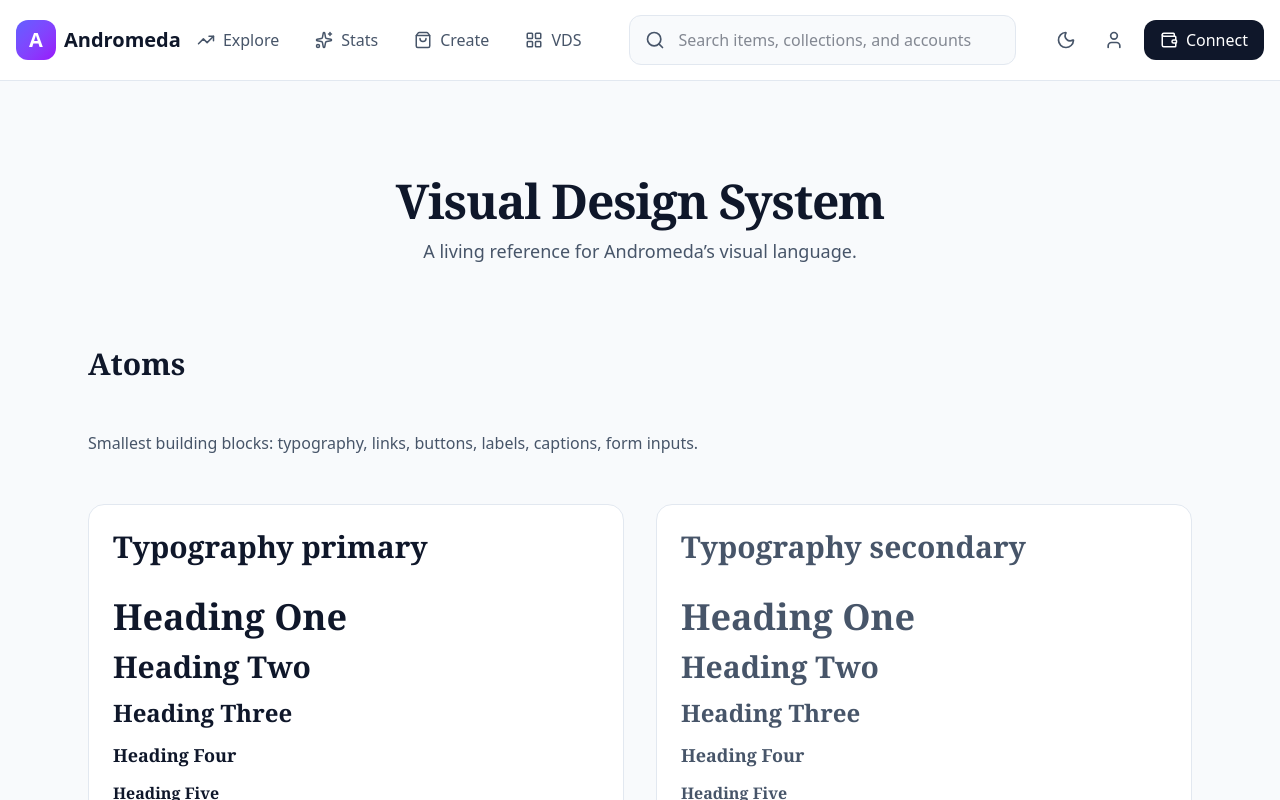
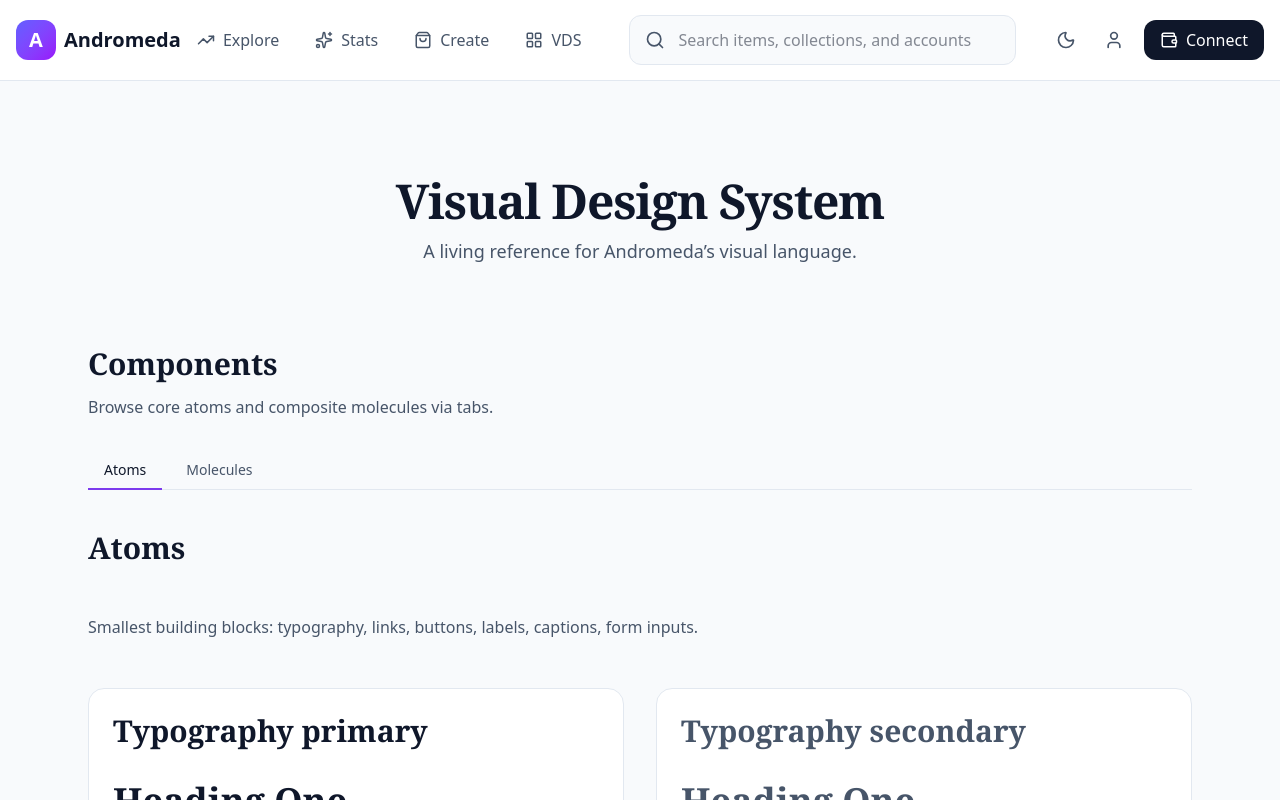
Before and after one commit to nova-collective/andromeda, a Next.js app: page /vds in a window 1280 px wide. Shown: the top 800 px of the page. Built offline with nearby package versions, Linux system fonts and the light colour scheme.

Commit message:
feat(AN-20): unit tests fix

```diff
--- a/src/app/vds/page.tsx
+++ b/src/app/vds/page.tsx
@@ -1,4 +1,5 @@
-import React from 'react';
+'use client'
+import React, { useState } from 'react';
 
 import { Wallet, ArrowRight, Heart, Search } from 'lucide-react';
 
@@ -16,12 +17,65 @@
             <Paragraph size="lg" align="center" className="text-secondary max-w-3xl mx-auto leading-relaxed">A living reference for Andromeda’s visual language.</Paragraph>
           </section>
 
-          {/* Atoms (each duplicated side-by-side) */}
-          <section className="space-y-12">
-            <Heading level={2} className="text-xl font-semibold">Atoms</Heading>
+          {/* Tabs Navigation for Atoms & Molecules */}
+          <section className="space-y-8">
+            <div className="space-y-3">
+              <Heading level={2} className="text-xl font-semibold">Components</Heading>
+              <Paragraph muted className="text-secondary max-w-3xl">Browse core atoms and composite molecules via tabs.</Paragraph>
+            </div>
+            <Tabs />
+          </section>
+
+        </div>
+      </main>
+    </>
+  );
+}
+
+function Tabs() {
+  const [active, setActive] = useState<'atoms' | 'molecules'>('atoms');
+  const tabBtnBase = 'px-4 py-2 text-sm font-medium border-b-2 -mb-px transition focus:outline-none cursor-pointer';
+  return (
+    <div className="space-y-10">
+      <div role="tablist" aria-label="Component categories" className="flex gap-2 border-b border-color">
+        <button
+          role="tab"
+          aria-selected={active === 'atoms'}
+          aria-controls="panel-atoms"
+          id="tab-atoms"
+          onClick={() => setActive('atoms')}
+          className={[
+            tabBtnBase,
+            active === 'atoms'
+              ? 'text-primary border-[color:var(--link-color)]'
+              : 'text-secondary border-transparent hover:text-textBase'
+          ].join(' ')}
+          type="button"
+        >
+          Atoms
+        </button>
+        <button
+          role="tab"
+          aria-selected={active === 'molecules'}
+          aria-controls="panel-molecules"
+          id="tab-molecules"
+          onClick={() => setActive('molecules')}
+          className={[
+            tabBtnBase,
+            active === 'molecules'
+              ? 'text-primary border-[color:var(--link-color)]'
+              : 'text-secondary border-transparent hover:text-textBase'
+          ].join(' ')}
+          type="button"
+        >
+          Molecules
+        </button>
+      </div>
+      <div>
+        {active === 'atoms' && (
+          <div role="tabpanel" id="panel-atoms" aria-labelledby="tab-atoms" className="space-y-12 animate-fade-in">
+            <Heading level={2} className="text-lg font-serif font-semibold">Atoms</Heading>
             <Paragraph muted className="text-secondary max-w-3xl">Smallest building blocks: typography, links, buttons, labels, captions, form inputs.</Paragraph>
-
-            {/* Typography */}
             <div className="grid gap-8 md:grid-cols-2">
               <div className="rounded-2xl bg-primary border border-color p-6 flex flex-col gap-8 shadow-card">
                   <header className="flex items-center justify-between">
@@ -398,11 +452,11 @@
                 </div>
               </div>
             </div>
-          </section>
-
-          {/* Molecules */}
-          <section className="space-y-12">
-            <Heading level={2} className="text-xl font-semibold">Molecules</Heading>
+          </div>
+        )}
+        {active === 'molecules' && (
+          <div role="tabpanel" id="panel-molecules" aria-labelledby="tab-molecules" className="space-y-12 animate-fade-in">
+            <Heading level={2} className="text-lg font-serif font-semibold">Molecules</Heading>
             <Paragraph muted className="text-secondary max-w-3xl">Compound building blocks composed of multiple atoms.</Paragraph>
             <div className="grid gap-8 md:grid-cols-2">
               <div className="rounded-2xl bg-primary border border-color p-6 shadow-card space-y-8">
@@ -436,9 +490,9 @@
                 </ul>
               </div>
             </div>
-          </section>
-        </div>
-      </main>
-    </>
+          </div>
+        )}
+      </div>
+    </div>
   );
 }
```
Also changed, not shown: 1 other file (tests, documents, lock files or other folders).
